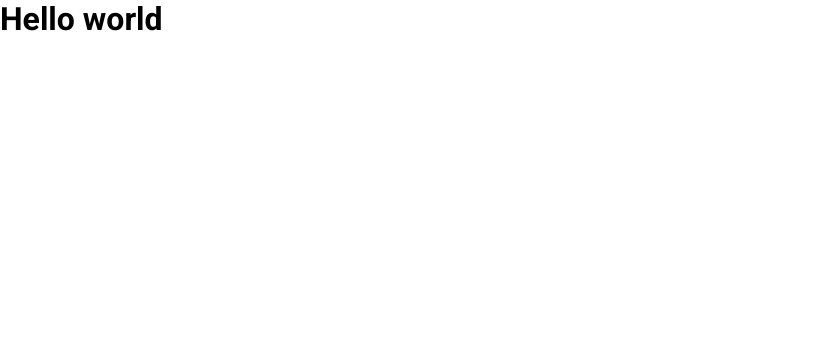
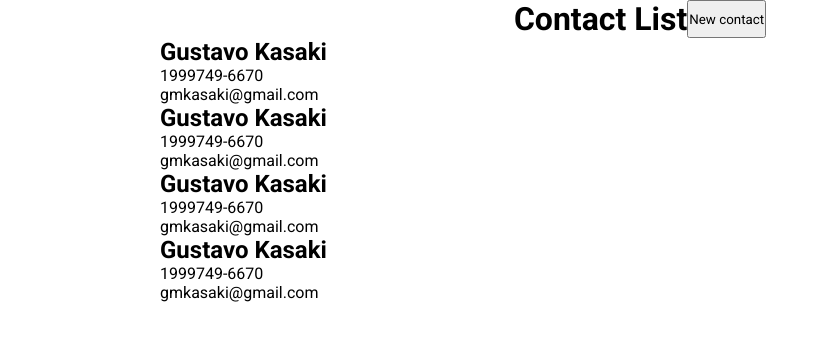
Before and after one commit to GustavoKasaki/contact-list-react, a React (Create React App) app: page / in a window 1280 px wide. Shown: the top 340 px of the page, without its empty margins (0-827 px from the left). Built offline with nearby package versions, Linux system fonts and the light colour scheme.

Commit message:
{feat} created 'header' and 'main' containers

```diff
--- a/src/App.tsx
+++ b/src/App.tsx
@@ -1,10 +1,15 @@
-import GlobalStyle from './styles'
+import HeaderContainer from './containers/Header'
+import Main from './containers/Main'
+import GlobalStyle, { Container } from './styles'
 
 function App() {
   return (
     <>
       <GlobalStyle />
-      <h1>Hello world</h1>
+      <Container>
+        <HeaderContainer />
+        <Main />
+      </Container>
     </>
   )
 }
--- /dev/null
+++ b/src/containers/Header/index.tsx
@@ -0,0 +1,12 @@
+import { Header } from './styles'
+
+const HeaderContainer = () => {
+  return (
+    <Header>
+      <h1>Contact List</h1>
+      <button type="button">New contact</button>
+    </Header>
+  )
+}
+
+export default HeaderContainer
--- /dev/null
+++ b/src/containers/Header/styles.ts
@@ -0,0 +1,6 @@
+import styled from 'styled-components'
+
+export const Header = styled.header`
+  display: flex;
+  justify-content: center;
+`
--- /dev/null
+++ b/src/containers/Main/index.tsx
@@ -0,0 +1,30 @@
+const Main = () => {
+  return (
+    <div>
+      <ul>
+        <li>
+          <h2>Gustavo Kasaki</h2>
+          <p>1999749-6670</p>
+          <p>gmkasaki@gmail.com</p>
+        </li>
+        <li>
+          <h2>Gustavo Kasaki</h2>
+          <p>1999749-6670</p>
+          <p>gmkasaki@gmail.com</p>
+        </li>
+        <li>
+          <h2>Gustavo Kasaki</h2>
+          <p>1999749-6670</p>
+          <p>gmkasaki@gmail.com</p>
+        </li>
+        <li>
+          <h2>Gustavo Kasaki</h2>
+          <p>1999749-6670</p>
+          <p>gmkasaki@gmail.com</p>
+        </li>
+      </ul>
+    </div>
+  )
+}
+
+export default Main
--- a/src/styles/index.ts
+++ b/src/styles/index.ts
@@ -1,4 +1,4 @@
-import { createGlobalStyle } from 'styled-components'
+import styled, { createGlobalStyle } from 'styled-components'
 
 const GlobalStyle = createGlobalStyle`
   * {
@@ -10,5 +10,10 @@ const GlobalStyle = createGlobalStyle`
     text-decoration: none;
   }
 `
+export const Container = styled.div`
+  margin: 0 auto;
+  max-width: 960px;
+  width: 100%¨;
+`
 
 export default GlobalStyle
```
